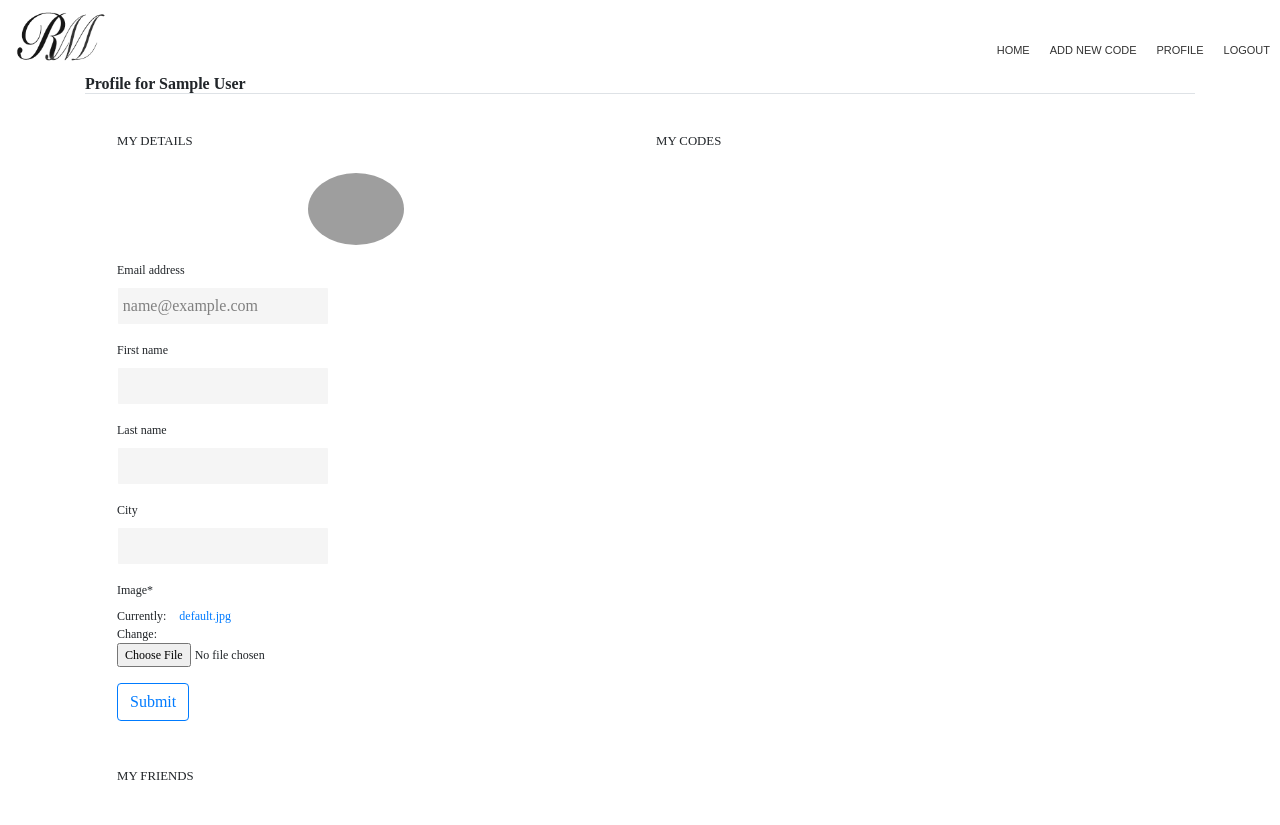
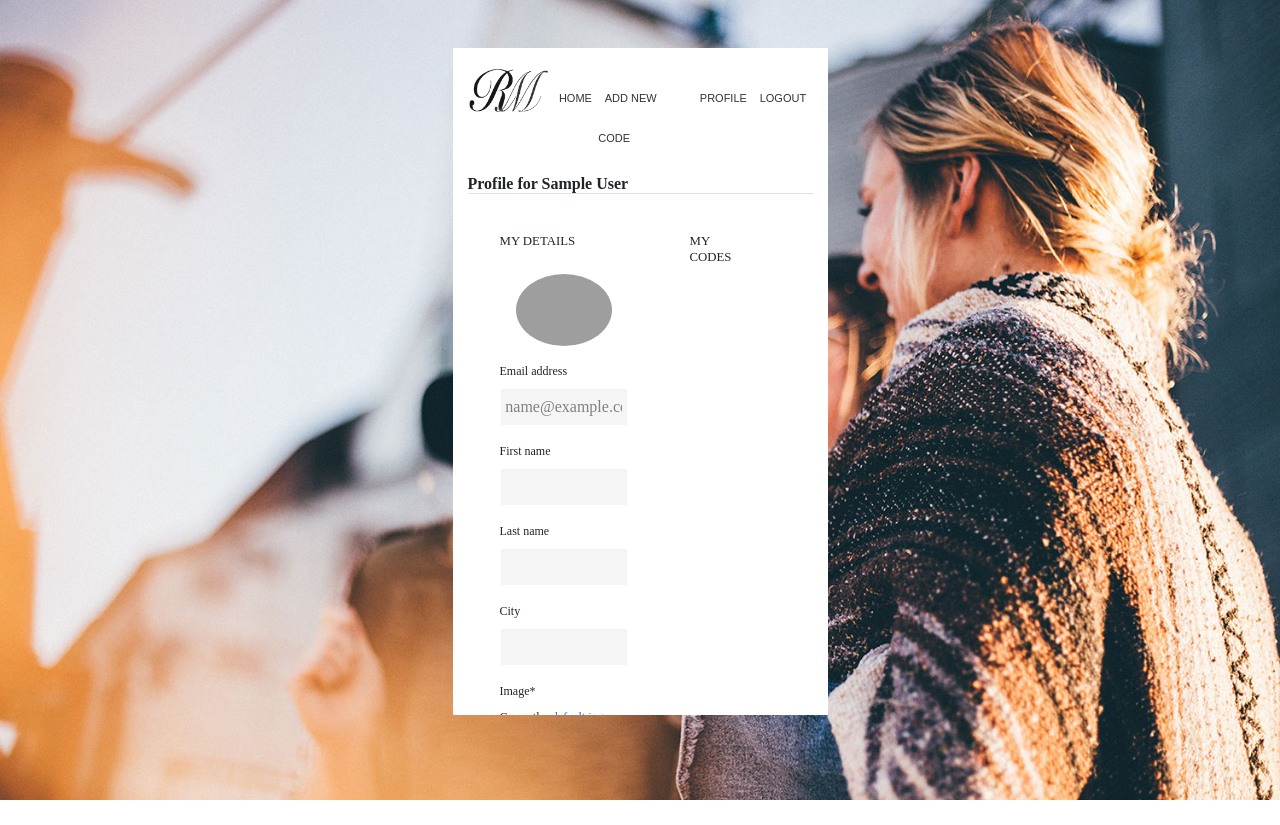
Before and after one commit to aslebloas/eyop, a Django app: page /profile/ in a window 1280 px wide. After the commit the page ends 800 px from the top, so only its background shows below. Run offline with Django 3.2, Linux system fonts and the light colour scheme; the visitor is signed in with stand-in values (Sample User, id 1); data that the repository does not hold is empty; some libraries are stand-ins or nearby versions; grey boxes are pictures that could not be loaded.

Commit message:
Various CSS optimizations

```diff
--- a/referral_mate/referral_app/static/referral_app/styles.css
+++ b/referral_mate/referral_app/static/referral_app/styles.css
@@ -1,5 +1,5 @@
 /*This applies from 0px to 600px*/
-
+@import url('https://fonts.googleapis.com/css?family=Montserrat:300,400,500,600,700');
 body {
   font-family: Montserrat-regular, serif;
   font-size: 12px;
@@ -8,17 +8,19 @@ body {
 header {
   display: flex;
   justify-content: space-between;
+  padding-bottom: 1rem;
 }
 
 a, a:hover {
   color: #323232;
   text-decoration: none;
-  padding: 0px 10px;
+  /*padding: 0px 10px;*/
 }
 
 nav {
   display: flex;
   justify-content: flex-end;
+  padding-right: 15px;
 }
 
 h1 {
@@ -53,6 +55,9 @@ img {
   color: #323232;
   padding-top: 30px;
 }
+.menu-item a{
+  padding: 0px 0.4rem;
+}
 
 .cards {
   display: flex;
@@ -71,6 +76,8 @@ img {
 }
 .logo {
   max-width: 100px;
+  padding-left: 10px;
+  padding-top: 10px;
 /*  display: flex;
   position: absolute;
   height: 60px;
@@ -170,6 +177,20 @@ img.logo-header {
   border-radius: 50%;
   max-width: 10rem;
 }
-@media (min-width: 600px) {
-
+@media (min-width: 375px) {
+  body {
+    background-image: url("bg-01-new.jpg");
+    background-repeat: no-repeat;
+    background-size: cover;
+    background-color: rgba(255, 255, 255, 0.4);
+  }
+  .overall {
+    max-width: 375px;
+    height: 667px;
+    overflow-y: scroll;
+    margin: auto;
+    background-color: white;
+    margin-top: 3rem;
+    margin-bottom: 3rem;
+  }
 }
--- a/referral_mate/referral_app/templates/referral_app/auth_layout.html
+++ b/referral_mate/referral_app/templates/referral_app/auth_layout.html
@@ -15,11 +15,12 @@
   <!-- Bootstrap CSS -->
   <link rel="stylesheet" href="https://stackpath.bootstrapcdn.com/bootstrap/4.3.1/css/bootstrap.min.css"
     integrity="sha384-ggOyR0iXCbMQv3Xipma34MD+dH/1fQ784/j6cY/iJTQUOhcWr7x9JvoRxT2MZw1T" crossorigin="anonymous">
-  <link rel="stylesheet" type="text/css" media="screen" href="{% static "referral_app/main.css" %}">
+  <link rel="stylesheet" type="text/css" media="screen" href="{% static 'referral_app/main.css' %}">
 
 </head>
 
 <body>
+  <div class="overall">
 
   <!--- Facebook OAuth SDK Start -->
   <script>
@@ -53,6 +54,8 @@
 
     {% block container %}{% endblock %}
   </div>
+</div>
   <script src="https://maxcdn.bootstrapcdn.com/bootstrap/4.0.0/js/bootstrap.min.js"></script>
+
 </body>
 </html>
--- a/referral_mate/referral_app/templates/referral_app/code_list.html
+++ b/referral_mate/referral_app/templates/referral_app/code_list.html
@@ -4,7 +4,7 @@
 
 
 <div class="cards">
-    <h1 class="border-bottom mt-4 mb-4">REFERRAL CODES</h1>
+    <h1 class="border-bottom mb-4">REFERRAL CODES</h1>
 
     <div class="row">
         <div class="col-sm logo-list">
--- a/referral_mate/referral_app/templates/referral_app/layout.html
+++ b/referral_mate/referral_app/templates/referral_app/layout.html
@@ -15,17 +15,17 @@
     <link rel="stylesheet" href="https://stackpath.bootstrapcdn.com/bootstrap/4.3.1/css/bootstrap.min.css"
       integrity="sha384-ggOyR0iXCbMQv3Xipma34MD+dH/1fQ784/j6cY/iJTQUOhcWr7x9JvoRxT2MZw1T" crossorigin="anonymous">
     <!-- Our custom CSS -->
-    <link rel="stylesheet" type="text/css" media="screen" href="{% static "referral_app/styles.css" %}">
+    <link rel="stylesheet" type="text/css" media="screen" href="{% static 'referral_app/styles.css' %}">
     <link rel="stylesheet" href="https://use.fontawesome.com/releases/v5.7.2/css/all.css" integrity="sha384-fnmOCqbTlWIlj8LyTjo7mOUStjsKC4pOpQbqyi7RrhN7udi9RwhKkMHpvLbHG9Sr" crossorigin="anonymous">
 
 
   </head>
 
   <body>
-
+    <div class="overall">
       <header>
         <div>
-        <a href="/"><img class="logo" src="{% static "referral_app/topright.png" %}"></a>
+          <a href="/"><img class="logo" src="{% static 'referral_app/topright.png' %}"></a>
         </div>
         <nav>
           <div class='menu-item'><a href="/">Home</a></div>
@@ -55,6 +55,7 @@
       integrity="sha384-JjSmVgyd0p3pXB1rRibZUAYoIIy6OrQ6VrjIEaFf/nJGzIxFDsf4x0xIM+B07jRM" crossorigin="anonymous"></script>
       <!-- Our custom JS -->
       <script src="main.js"></script>
+    </div>
   </body>
 
 </html>
--- a/referral_mate/referral_app/templates/referral_app/profile.html
+++ b/referral_mate/referral_app/templates/referral_app/profile.html
@@ -32,7 +32,7 @@
                 <div class="row">
                     <div class="col-sm logo-list">
                         {% for code in codes %}
-                        <a href="{% url 'code-detail' code.id %}"><i><img src="{{code.brand.logo.url}}" width="30" /></i></a>
+                        <a href="{% url 'code-detail' code.id %}"><i><img src="{{code.brand.logo.url}}"width="30" /></i></a>
                         {% endfor %}
                     </div>
                 </div>
@@ -46,14 +46,12 @@
                 {% if invitations %}
                 <h3>Friend requests</h3>
                 {% for invitation in invitations %}
-                <a href="">
-                    <div class="friend flex-col">
-
+                    <div class="friend flex flex-row">
                         <div>
                             <img src="{{ invitation.sender.profile.image.url }}" alt="" class="friends-pic">
+                            <p>{{ element.to_person.first_name }}</p>
                         </div>
-                            <p>{{ element.to_person.first_name }}</p>
-                            <div>
+                        <div class="flex">
                             <form method="POST" action="{% url 'invitation-accept' invitation.id %}">
                                 {% csrf_token %}
                                 <input type="submit"class="btn btn-outline-success" name="approve" value="Approve">
@@ -64,12 +62,12 @@
                             </form>
                         </div>
                     </div>
-                </a>
-
                 {% endfor %}
                 {% endif %}
             </div>
         </div>
+        <div class="cards col-sm">
+            <h3>My current friends</h3>
             <div class="friends-list">
                 {% for element in relationships %}
                 <a href="{% url 'friend-detail' element.to_person.id %}">
@@ -82,4 +80,5 @@
             </div>
         </div>
     </div>
+</div>
 {% endblock %}
--- a/referral_mate/referral_app/views.py
+++ b/referral_mate/referral_app/views.py
@@ -8,6 +8,7 @@ from django.contrib.auth.forms import (
 )
 from django.contrib.auth.mixins import LoginRequiredMixin
 from django.shortcuts import get_object_or_404
+from django.urls import reverse_lazy
 from django.views.generic import ListView, CreateView, UpdateView, DeleteView, DetailView
 
 from social_django.models import UserSocialAuth
@@ -179,8 +180,8 @@ def change_password(request):
 
 class CodeCreate(LoginRequiredMixin, CreateView):
     model = Code
-    fields = ['brand', 'code', 'description']
-    success_url = '/'
+    fields = ['code', 'brand', 'description']
+    success_url = '/profile'
 
     def form_valid(self, form):
         form.instance.owner = self.request.user
--- a/referral_mate/referral_mate/urls.py
+++ b/referral_mate/referral_mate/urls.py
@@ -38,7 +38,7 @@ urlpatterns = [
     path('profile/', views.profile, name='profile'),
     path('codes/new', CodeCreate.as_view(), name='code-create'),
     path('code/<int:pk>', CodeDetail.as_view(), name='code-detail'),
-    path('code/upate/<int:pk>', CodeUpdate.as_view(), name='code-update'),
+    path('code/update/<int:pk>', CodeUpdate.as_view(), name='code-update'),
     path('code/delete/<int:pk>', CodeDelete.as_view(), name='code-delete'),
     path('friends/<int:pk>', views.friend_detail, name='friend-detail'),
 
```
Also changed, not shown: referral_mate/referral_app/static/referral_app/main.css (+15 -2 lines), referral_mate/media/logos/contigo.png (added), referral_mate/media/logos/expressvpn.png (added), referral_mate/media/logos/expressvpn_FceOCY8.png (added), referral_mate/media/logos/sprint_MEBRPDt.jpg, referral_mate/media/profile_pics/avatar-4.jpg (added). Lines whose indentation alone changed are shown as unchanged.
